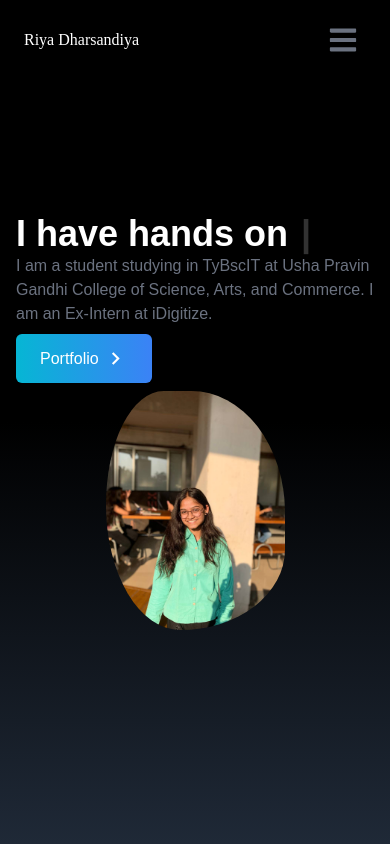
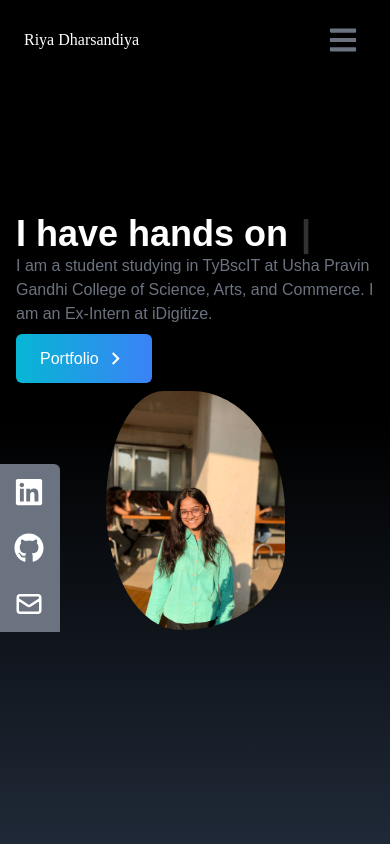
Before and after one commit to RiyaDharsandiya/portfolio, a React (Create React App) app: page / in a window 390 px wide. Shown: the top 844 px of the page. Built offline with nearby package versions, Linux system fonts and the light colour scheme.

Commit message:
initial commit

```diff
--- a/src/assets/components/SocialLinks.jsx
+++ b/src/assets/components/SocialLinks.jsx
@@ -35,7 +35,7 @@ const SocialLinks = () => {
         },
     ]
   return (
-    <div className='hidden lg:flex flex-col top-[35%] left-0 fixed'>
+    <div className='top-[55%] lg:flex lg:flex-col lg:top-[35%] lg:left-0 fixed'>
         <ul>
             {links.map(({id,child,href,style,download})=>
             <li key={id} className={`flex justify-between items-center w-40 h-14 px-4 bg-gray-500 ml-[-100px] hover:rounded-md duration-300 hover:ml-[-10px] ${style}`}>
```
